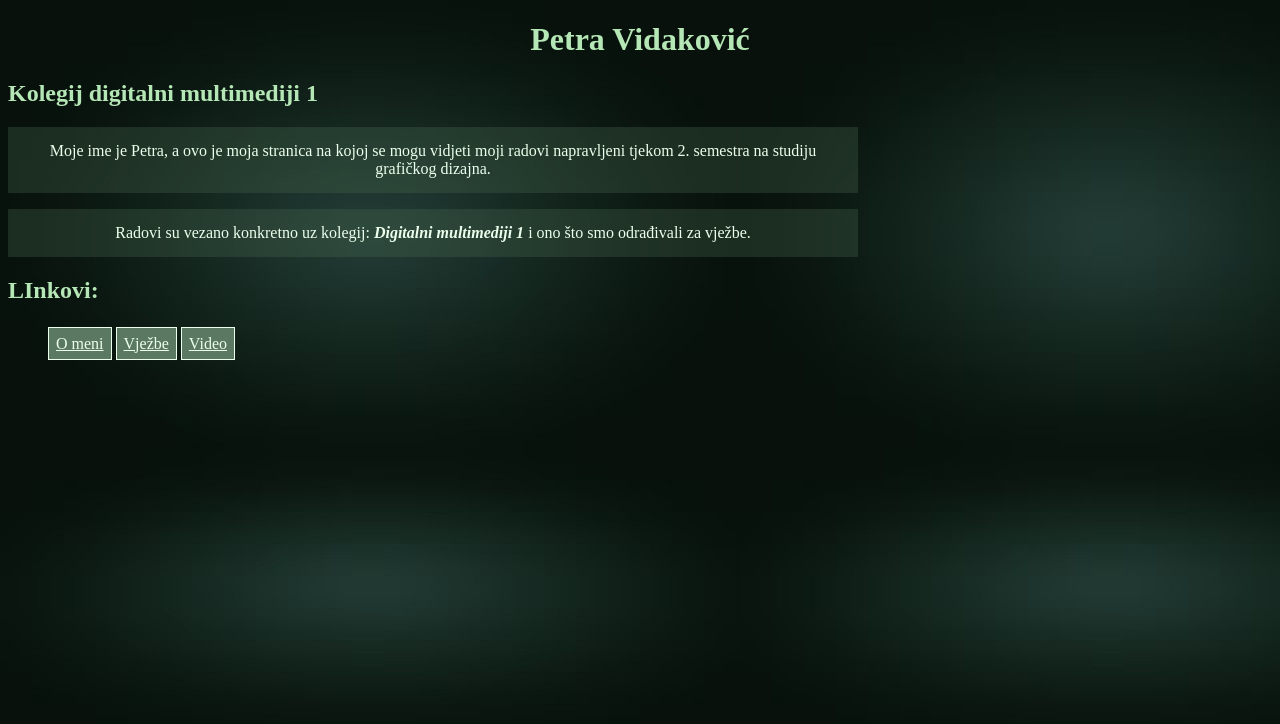
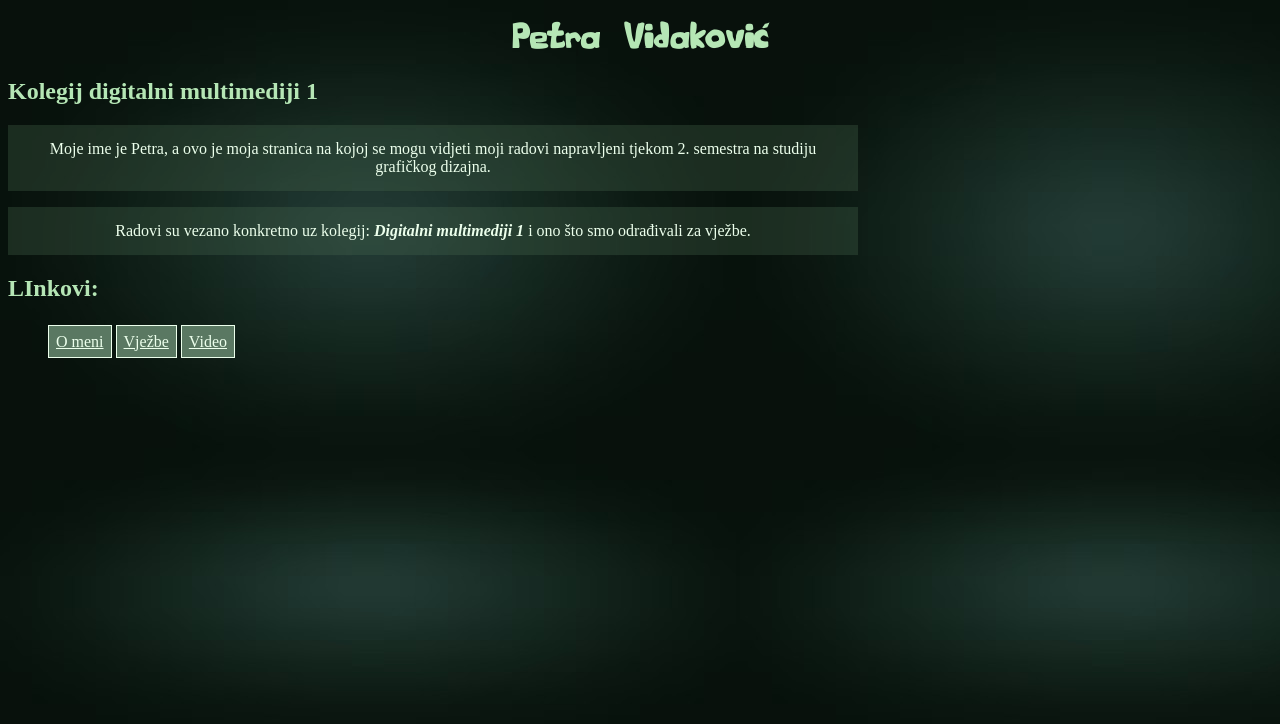
Before and after one commit to ttorraa/Petra_Vidakovic_projektni_zadatak_3, a plain HTML site: page index.html in a window 1280 px wide. Drawn offline with Linux system fonts and the light colour scheme.

Commit message:
Add files via upload

```diff
--- a/still.css
+++ b/still.css
@@ -14,8 +14,8 @@ p {
 
 
 @font-face {
-    font-family: "probaPetraVidakovic";
-    src:url("./font/probaPetraVidakovic.ttf") format("truetyoe");
+    font-family:"probaPetraVidakovic";
+    src:url("./font/probaPetraVidakovic.ttf") format("truetype");
 	font-weight: normal;
 	font-style: normal;
 	font-display: swap;
```
